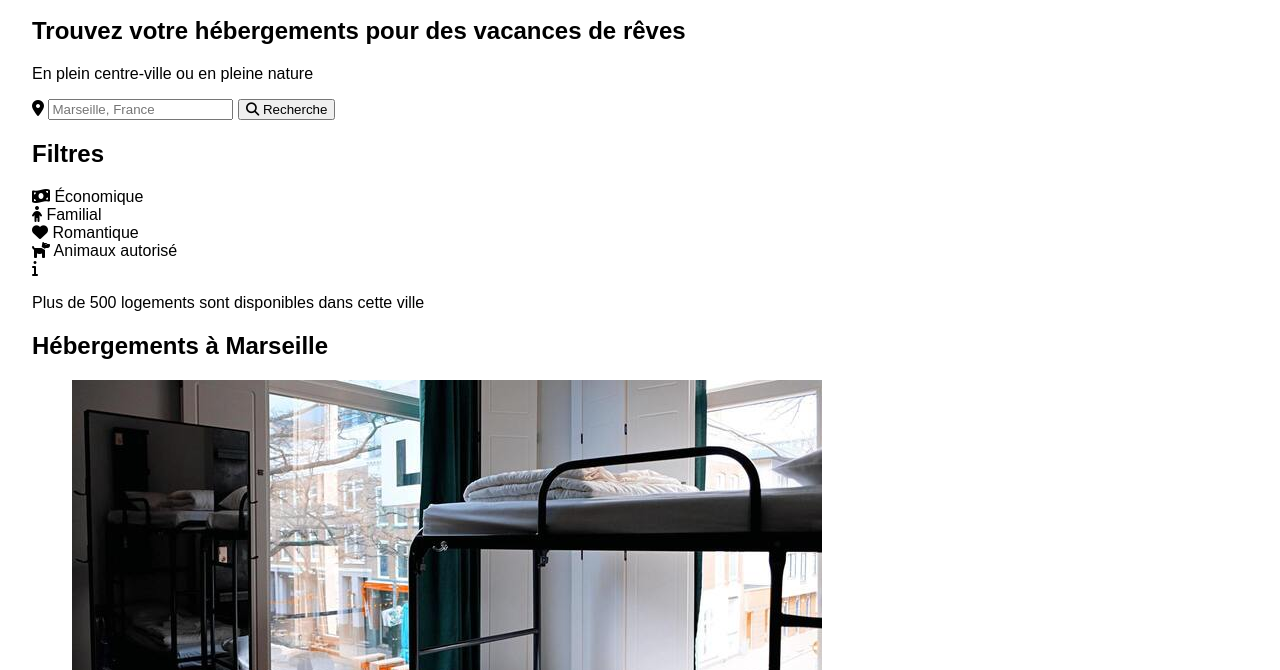
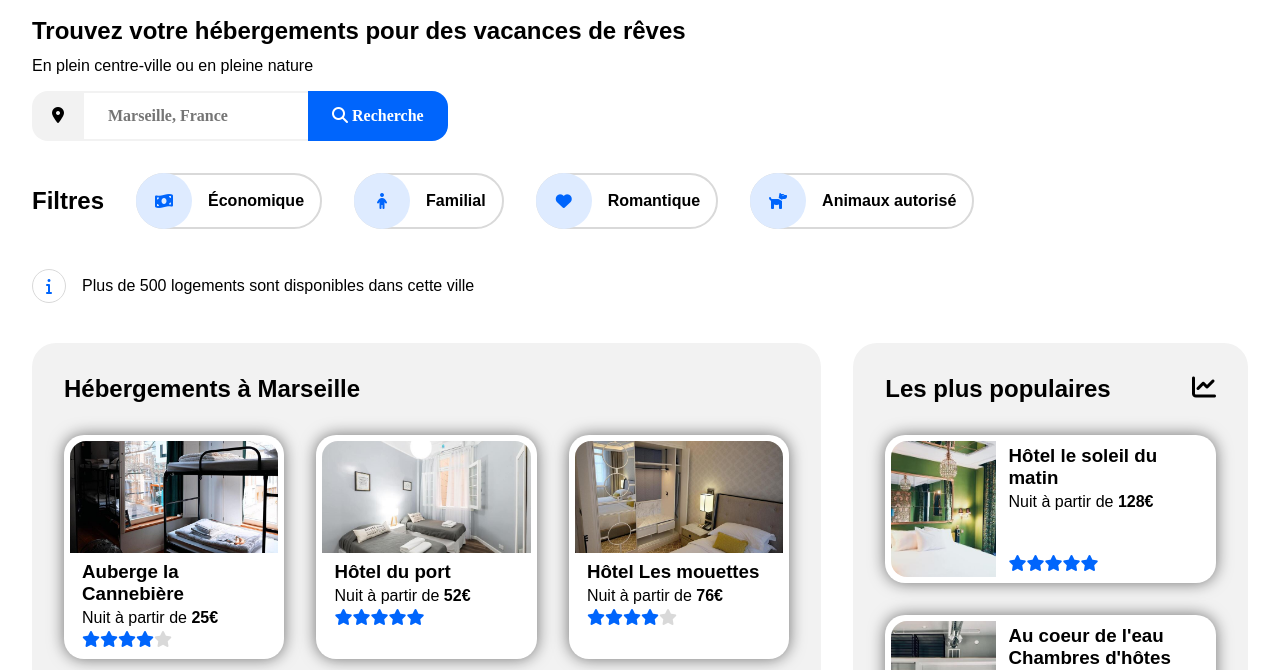
Before and after one commit to PatrickNCDX/P, a plain HTML site: page index.html in a window 1280 px wide. Shown: the part 59-729 px from the top of the page. Drawn offline with Linux system fonts and the light colour scheme.

Commit message:
ajout suite du css

```diff
--- a/styles.css
+++ b/styles.css
@@ -1,5 +1,6 @@
 html {
         font-family: 'Raleway', sans-serif;
+        font-size: 100%; /* 1rem = 64px */
         /* Change la police*/
     }
 
@@ -22,7 +23,7 @@ ul {
         /*Enleve les puces de toutes les listes et aligne verticalement les choix des listes*/
     }
 
-
+    /* Début Header */
 .header {
         grid-template-columns: auto 1fr auto auto;
         grid-template-areas:"logo . navbar button";
@@ -48,16 +49,16 @@ ul {
         padding: 1rem 0;
         font-weight: 500;
         text-align: center;
-        border-bottom: 3px;
+        border-bottom: 5px;
     }
 
     .header nav a:hover {
-        border-top: 3px solid #0065fc;
+        border-top: 5px solid #0065fc;
         color: #0065fc;
     }
 
     .header nav a[data-active="true"] {
-        border-top: 3px solid #0065fc;
+        border-top: 5px solid #0065fc;
         color: #0065fc;
     }
 
@@ -76,3 +77,246 @@ ul {
         padding: 0 2rem;
         box-sizing: border-box;
     }
+    /* Fin Header */
+
+    /* Début Search */
+    .search h1 {
+        margin-bottom: 0.5em;
+    }
+
+    .search header p {
+        margin-top: 0;
+    }
+
+    .search form {
+        display: inline-flex;
+        max-width: 100%;
+    }
+
+    .searchFormWrapIcon {
+        padding: 1rem 1.25rem;
+        border-radius: 1rem 0 0 1rem;
+        text-align: center;
+        background-color: #F2F2F2;
+    }
+
+    .search form input {
+        padding: 0 1.5rem;
+        width: 14rem;
+        border-right: none;
+        border-left: none;
+        border-top: #F2F2F2 2px solid;
+        border-bottom: #F2F2F2 2px solid;
+        font-size: 1rem;
+        font-weight: bold;
+        font-family: "Raleway","Sans serif";
+    }
+
+    .search form button {
+        padding-left: 1.5rem;
+        padding-right: 1.5rem;
+        border: none;
+        border-radius: 0 1rem 1rem 0;
+        font-weight: bold;
+        font-family: "Raleway", "Sans serif";
+        font-size: 1rem;
+        cursor: pointer;
+        background-color: #0065FC;
+        color: white;
+    }
+
+    .searchFilters {
+        display: flex;
+        margin-top: 2rem;
+        flex-wrap: wrap;
+    }
+
+    .searchFilters h2 {
+        display: flex;
+        margin: 0 2rem 1rem 0;
+        align-items: center;
+    }
+
+    .searchFilters div {
+        display: flex;
+        margin-bottom: 1rem;
+        margin-right: 2rem;
+        padding-right: 1rem;
+        align-items: center;
+        border: 2px solid #d9d9d9;
+        border-radius: 2rem;
+        cursor: pointer;
+        font-weight: bold;
+    }
+
+    .searchFilters div:hover {
+        background-color: #f2f7ff;
+    }
+
+    .searchFilters i {
+        display: flex;
+        margin: -2px;
+        margin-right: 1rem;
+        height: 3rem;
+        width: 3rem;
+        min-height: 3.5rem;
+        min-width: 3.5rem;
+        background-color: #DEEBFF;
+        border-radius: 100%;
+        align-items: center;
+        justify-content: center;
+        color: #0065FC;
+    }
+
+    .searchResult {
+        display: flex;
+        margin: 1rem 0 2rem 0;
+        align-items: center;
+    }
+
+    .searchResultWrapIcon {
+        display: flex;
+        margin-right: 1rem;
+        height: 2rem;
+        width: 2rem;
+        min-height: 2rem;
+        min-width: 2rem;
+        border: solid 1px #d9d9d9;
+        border-radius: 100%;
+        align-items: center;
+        justify-content: center;
+        color: #0065FC;
+    }
+    /* Fin Search */
+
+    /* Début Hosting */
+    .hostingMain {
+
+        display: grid;
+        grid-template-columns: repeat(3,1fr);
+        column-gap: 2rem;
+        row-gap: 2rem;
+    }
+
+    .hostingMain header {
+        grid-column: 1/-1;
+    }
+
+    .hostingMain h2 {
+        margin: 0;
+    }
+
+    .hostingMain article,
+    .hostingPopular article {
+        padding: 0.375rem;
+        height: 100%;
+        border-radius: 1.25rem;
+        box-shadow: 0 0 16px #0000008a;
+        box-sizing: border-box;
+        cursor: pointer;
+        background-color: white;
+    }
+
+    .hostingMain figure {
+        margin: 0;
+    }
+
+    .hostingMain img {
+        height: 7rem;
+        max-height: 100%;
+        width: 100%;
+        max-width: 100%;
+        border-radius: 1rem 1rem 0 0;
+        object-fit: cover;
+    }
+
+    .hostingMain h3,
+    .hostingPopular h3 {
+        margin: 0.25rem 0.75rem 0 0.75rem;
+    }
+
+    .hostingMain p,
+    .hostingPopular p {
+        margin: 0.25rem 0.75rem 0.25rem 0.75rem;
+    }
+
+    .hostingMain ul,
+    .hostingPopular ul {
+        margin: 0 0.75rem 0.25rem 0.75rem;
+    }
+
+    .fas[data-active="true"] {
+        color: #0065FC;
+
+    }
+
+    .fas[data-active="false"] {
+        color: #d9d9d9;
+    }
+
+    .hostingMainViewMore {
+        font-weight: bold;
+    }
+
+    .hostingPopular {
+        display: grid;
+        padding: 2rem;
+        grid-template-rows: auto repeat(3,1fr);
+        row-gap: 2rem;
+        align-items: start;
+
+    }
+
+    .hostingPopular h2 {
+        display: flex;
+        margin: 0;
+        justify-content: space-between;
+    }
+
+    .hostingPopular a {
+        display: flex;
+        height: 100%;
+        align-items: stretch;
+    }
+
+    .hostingPopular figure {
+        margin: 0;
+        width: 33%;
+        min-width: 33%;
+        max-width: 33%;
+        min-height: 100%;
+        position: relative;
+    }
+
+    .hostingPopular img {
+        width: 100%;
+        height: 100%;
+        border-radius: 1rem 0 0 1rem;
+        object-fit: cover;
+        position: absolute;
+    }
+
+    .hostingPopularWrap {
+        display: flex;
+        flex-direction: column;
+    }
+
+    .hostingPopularWrapSpace {
+        flex: 1;
+    }
+
+    .hostingMain,
+    .hostingPopular {
+        padding: 2rem;
+        border-radius: 1.5rem;
+        background-color: #F2F2F2;
+    }
+    @media screen and (min-width: 1100px) {
+
+        .hosting {
+            display: grid;
+            column-gap: 2rem;
+            grid-template-columns: 6fr 3fr;
+        }
+    }
+    /* Fin Hosting */
```
Lines whose indentation alone changed are shown as unchanged.
